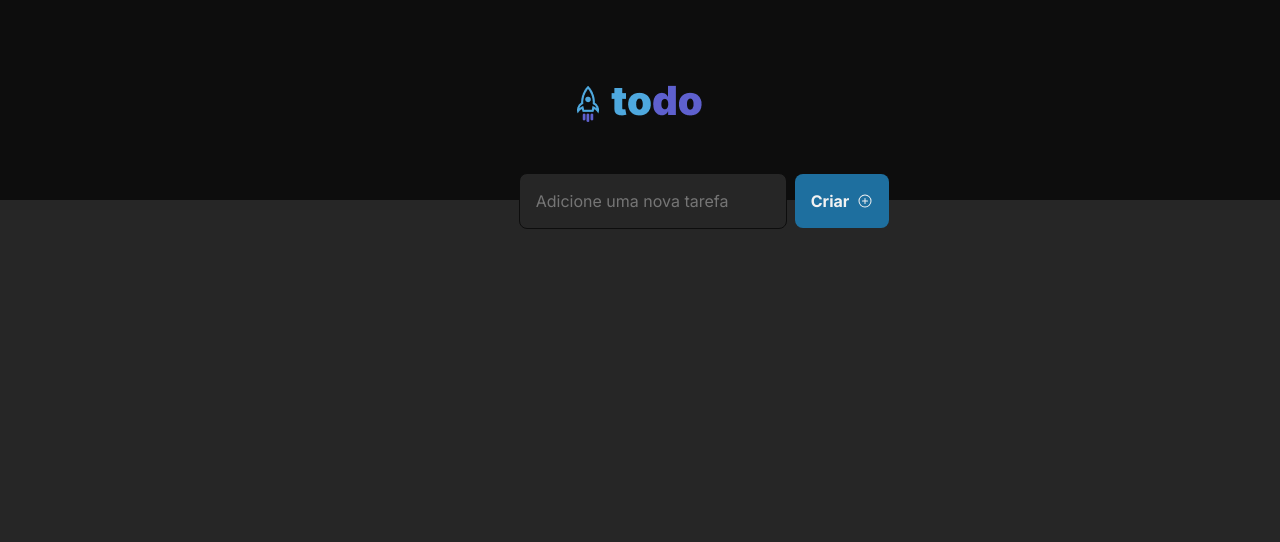
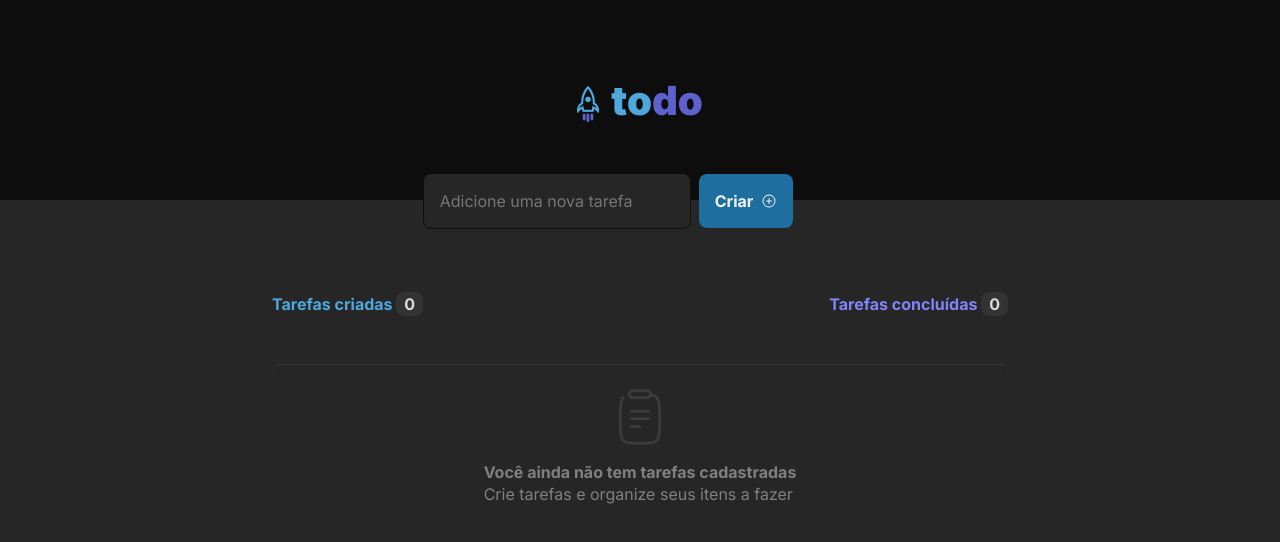
Before and after one commit to gustmrg/react-todo-list, a React (Vite) app: page / in a window 1280 px wide. Shown: the top 542 px of the page. Built offline with nearby package versions, Linux system fonts and the light colour scheme.

Commit message:
Adjustments to tasks info styles

```diff
--- a/src/App.module.css
+++ b/src/App.module.css
@@ -2,7 +2,5 @@
   display: flex;
   flex-direction: column;
   align-items: center;
-  width: 46rem;
-  gap: 0.5rem;
-  self-align: center;
+  gap: 4rem;
 }
--- a/src/App.tsx
+++ b/src/App.tsx
@@ -10,7 +10,10 @@ export function App() {
   return (
     <>
       <Header />
-      <NewTask />
+      <div className={styles.wrapper}>
+        <NewTask />
+        <TasksList />
+      </div>
     </>
   );
 }
--- a/src/components/NewTask.module.css
+++ b/src/components/NewTask.module.css
@@ -1,3 +1,12 @@
+.create_task {
+  display: flex;
+  flex-direction: row;
+  justify-content: center;
+  align-items: center;
+  gap: 0.5rem;
+  margin: -27px 64px 0 0;
+}
+
 button {
   background-color: var(--blue-dark);
   border-style: none;
@@ -29,13 +38,3 @@ input {
 input:focus {
   color: var(--gray-100);
 }
-
-.create_task {
-  display: flex;
-  flex-direction: row;
-  justify-content: center;
-  align-items: center;
-  gap: 0.5rem;
-  width: 10%;
-  margin: -27px 64px 50% 50%;
-}
--- a/src/components/TasksList.module.css
+++ b/src/components/TasksList.module.css
@@ -29,6 +29,8 @@ p {
 span {
   background-color: var(--gray-400);
   color: var(--gray-200);
+  padding: 0.125rem 0.5rem;
+  border-radius: 0.5rem;
 }
 
 .tasks_info {
```
